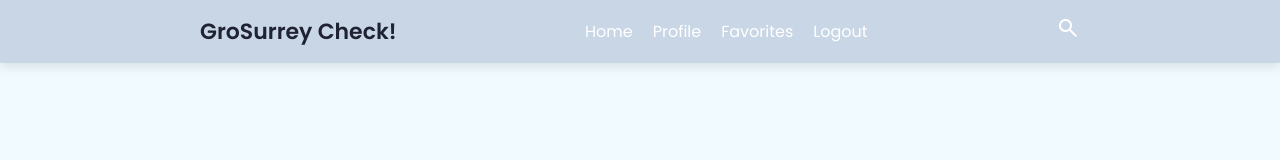
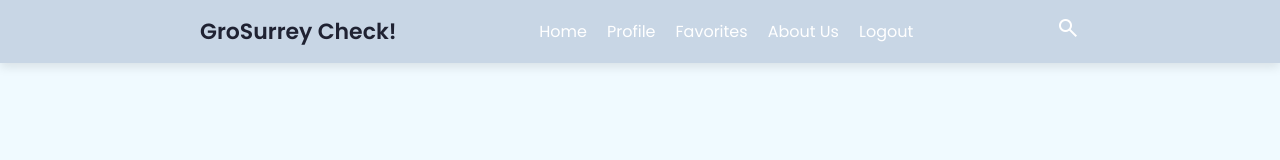
Before and after one commit to Martxian/1800_202310_BBY11, a plain HTML site: page text/navbar.html in a window 1280 px wide. Drawn offline with nearby package versions, Linux system fonts and the light colour scheme; files that its build step writes are made by us from their sources; files whose address does not match are found by name.

Commit message:
added aboutUs reference

```diff
--- a/text/navbar.html
+++ b/text/navbar.html
@@ -27,6 +27,7 @@
             <li><a href="home.html">Home</a></li>
             <li><a href="profile.html">Profile</a></li>
             <li><a href="favorite.html">Favorites</a></li>
+            <li><a href="aboutUs.html">About Us</a></li>
             <li><a href="index.html" onclick="logout()" id="logOut">Logout</a></li>
         </ul>
 
```
